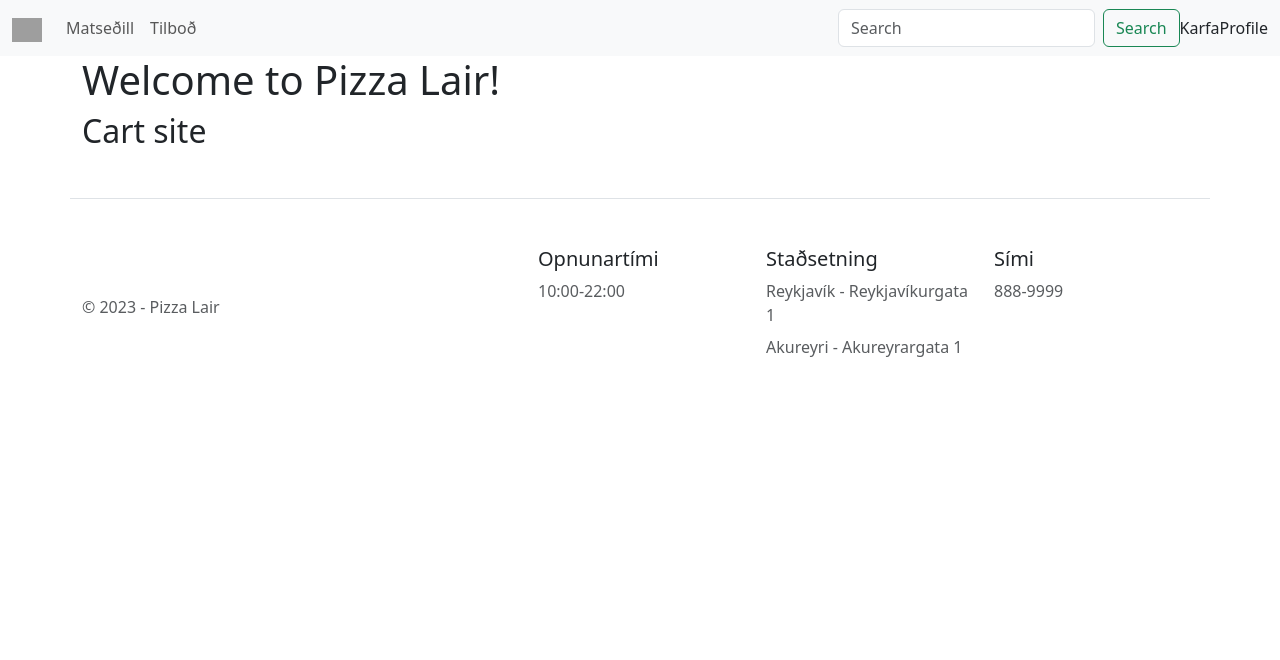
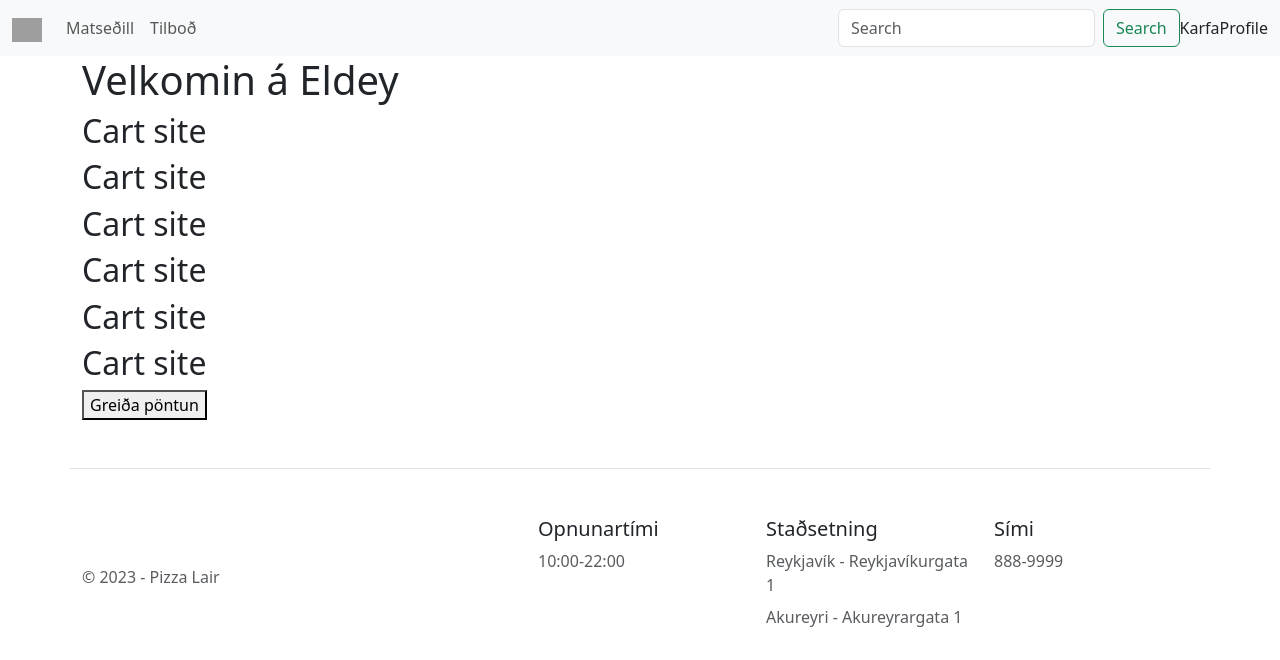
Before and after one commit to LightMH/PizzaLair, a Django app: page /cart/ in a window 1280 px wide. Shown: the top 660 px of the page. Run offline with Django 4.2, Linux system fonts and the light colour scheme; parts of the project's set-up code (start-up, migrations or seed data) failed here and were passed over; grey boxes are pictures that could not be loaded.

Commit message:
Breytti pizza lair yfir í Eldey

```diff
--- a/templates/Cart/cart.html
+++ b/templates/Cart/cart.html
@@ -1,4 +1,13 @@
 {% extends 'base.html' %}
 {% block content %}
     <h2>Cart site</h2>
+    <h2>Cart site</h2>
+    <h2>Cart site</h2>
+    <h2>Cart site</h2>
+    <h2>Cart site</h2>
+    <h2>Cart site</h2>
+    <button onclick="get_checkout()">Greiða pöntun</button>
+
+
+
 {% endblock %}
--- a/templates/Menu/menu.html
+++ b/templates/Menu/menu.html
@@ -2,7 +2,7 @@
 {% block content %}
 
     <div class="menu">
-    <h2>Matseðill Pizza Lair</h2>
+    <h2>Eldey - Matseðill</h2>
     </div>
 
 {% endblock %}
--- a/templates/base.html
+++ b/templates/base.html
@@ -10,7 +10,7 @@
 <body>
     <nav class="navbar navbar-expand-lg bg-body-tertiary">
   <div class="container-fluid">
-    <a class="navbar-brand" href="#"><img src="/docs/5.3/assets/brand/bootstrap-logo.svg" alt="Pizza Lair" width="30" height="24">
+    <a class="navbar-brand" href="#"><img src="/docs/5.3/assets/brand/bootstrap-logo.svg" alt="Eldey" width="30" height="24">
     </a>
     <button class="navbar-toggler" type="button" data-bs-toggle="collapse" data-bs-target="#navbarSupportedContent" aria-controls="navbarSupportedContent" aria-expanded="false" aria-label="Toggle navigation">
       <span class="navbar-toggler-icon"></span>
@@ -43,7 +43,7 @@
 </nav>
 
     <div class="container">
-    <h1>Welcome to Pizza Lair!</h1>
+    <h1>Velkomin á Eldey</h1>
     {% block content %}
     {% endblock %}
     </div>
```
